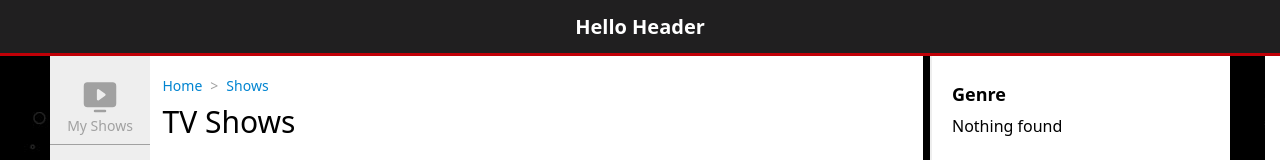
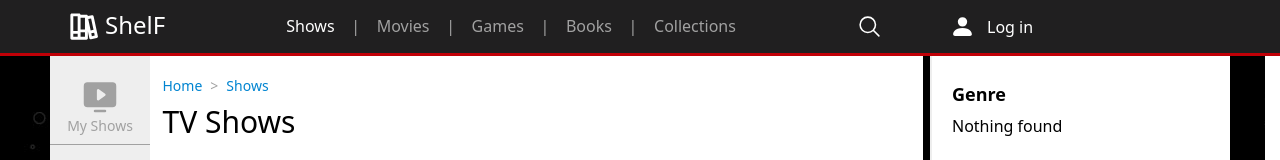
Before and after one commit to StanleyHH/shelf, a React (Vite) app in the folder frontend/: page / in a window 1280 px wide. Before the commit this address led to /shows. Shown: the top 160 px of the page. Built offline with nearby package versions, Linux system fonts and the light colour scheme; no server answers.

Commit message:
Update Header

```diff
--- a/frontend/src/components/Header.tsx
+++ b/frontend/src/components/Header.tsx
@@ -1,11 +1,87 @@
+import { useEffect, useRef, useState } from 'react';
+import { BsPersonFill } from 'react-icons/bs';
+import { IoSearchOutline } from 'react-icons/io5';
+import { RiBookShelfLine } from 'react-icons/ri';
+import { Link } from 'react-router';
+
 export default function Header() {
+  const [isSearch, setIsSearch] = useState(false);
+  const [searchValue, setSearchValue] = useState('');
+  const searchRef = useRef<HTMLDivElement>(null);
+
+  useEffect(() => {
+    function handleClickOutside(event: MouseEvent) {
+      if (
+        searchRef.current &&
+        !searchRef.current.contains(event.target as Node)
+      ) {
+        setIsSearch(false);
+        setSearchValue('');
+      }
+    }
+
+    document.addEventListener('mousedown', handleClickOutside);
+    return () => {
+      document.removeEventListener('mousedown', handleClickOutside);
+    };
+  }, []);
+
   return (
     <header
       className="fixed top-0 left-0 z-50 flex h-(--headbar-height) w-full
         items-center justify-center border-b-3 border-b-red-700 bg-black-90
         text-white"
     >
-      <h1 className="text-xl font-bold">Hello Header</h1>
+      <div className="flex w-(--full-layout-width) items-center justify-center">
+        <div className="flex grow items-center">
+          <Link to="/" className="flex cursor-pointer gap-1 pl-4">
+            <RiBookShelfLine size={35} />
+            <div className="text-2xl">ShelF</div>
+          </Link>
+
+          <div className={`flex grow text-center ${isSearch ? 'hidden' : ''}`}>
+            <div className="grow text-center text-neutral-400">
+              <span className="cursor-pointer text-white">Shows</span>{' '}
+              &nbsp;&nbsp; | &nbsp;&nbsp; Movies &nbsp;&nbsp; | &nbsp;&nbsp;
+              Games &nbsp;&nbsp; | &nbsp;&nbsp; Books &nbsp;&nbsp; |
+              &nbsp;&nbsp; Collections
+            </div>
+            <button
+              className="cursor-pointer pr-10"
+              onClick={() => setIsSearch(!isSearch)}
+            >
+              <IoSearchOutline size={25} className="mr-2" />
+            </button>
+          </div>
+          <div
+            ref={searchRef}
+            className={`relative flex grow pl-10 text-black
+              ${isSearch ? '' : 'hidden'}`}
+          >
+            <input
+              value={searchValue}
+              onChange={(e) => setSearchValue(e.target.value)}
+              placeholder="Search shows, movies, games or books"
+              className={`grow rounded-sm border bg-white p-1 pl-3
+                focus:outline-none ${isSearch ? '' : 'hidden'}`}
+            />
+            <button
+              className="cursor-pointer pr-10"
+              onClick={() => setIsSearch(!isSearch)}
+            >
+              <IoSearchOutline size={25} className="absolute top-1 right-12" />
+            </button>
+          </div>
+        </div>
+
+        <div
+          className="flex w-(--filter-sidebar-width) cursor-pointer items-center
+            gap-3 pl-5"
+        >
+          <BsPersonFill size={25} />
+          Log in
+        </div>
+      </div>
     </header>
   );
 }
--- a/frontend/src/router.tsx
+++ b/frontend/src/router.tsx
@@ -1,4 +1,4 @@
-import { Navigate, createBrowserRouter } from 'react-router';
+import { createBrowserRouter } from 'react-router';
 
 import Layout from './pages/Layout.tsx';
 import ShowsPage from './pages/ShowsPage.tsx';
@@ -11,7 +11,7 @@ const router = createBrowserRouter([
     children: [
       {
         index: true,
-        element: <Navigate to="/shows" replace />,
+        element: <ShowsPage />,
       },
       {
         path: 'shows',
```
